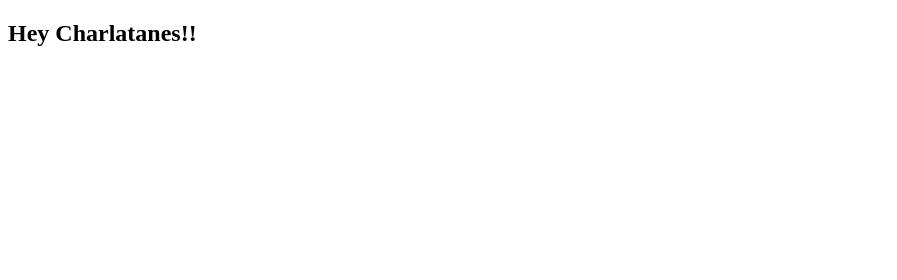
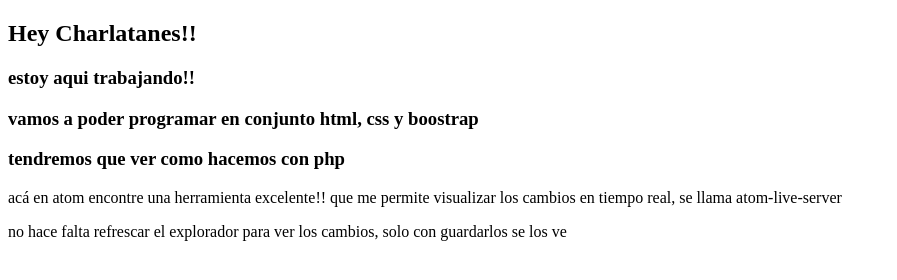
Before and after one commit to RT-92/abeyanas3, a plain HTML site: page test.html in a window 1280 px wide. Shown: the whole page, without its empty margins (0-897 px from the left). Drawn offline with Linux system fonts and the light colour scheme.

Commit message:
algunas sugerencias

```diff
--- a/test.html
+++ b/test.html
@@ -6,5 +6,12 @@
      </head>
      <body>
           <h2>Hey Charlatanes!!</h2>
+          <h3>estoy aqui trabajando!!</h3>
+          <h3>vamos a poder programar en conjunto html, css y boostrap</h3>
+          <h3>tendremos que ver como hacemos con php</h3>
+
+          <p>acá en atom encontre una herramienta excelente!! que me permite
+          visualizar los cambios en tiempo real, se llama atom-live-server</p>
+          <p>no hace falta refrescar el explorador para ver los cambios, solo con guardarlos se los ve</p>
      </body>
 </html>
```
